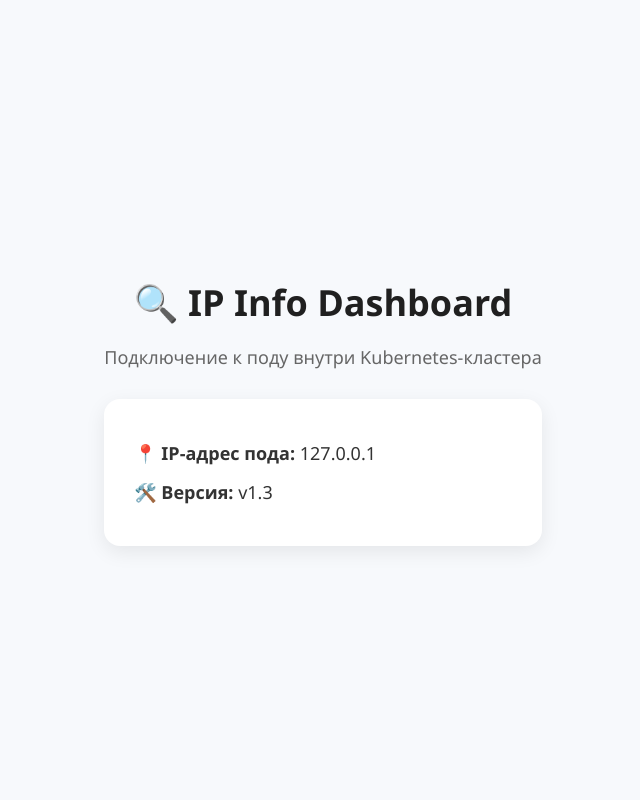
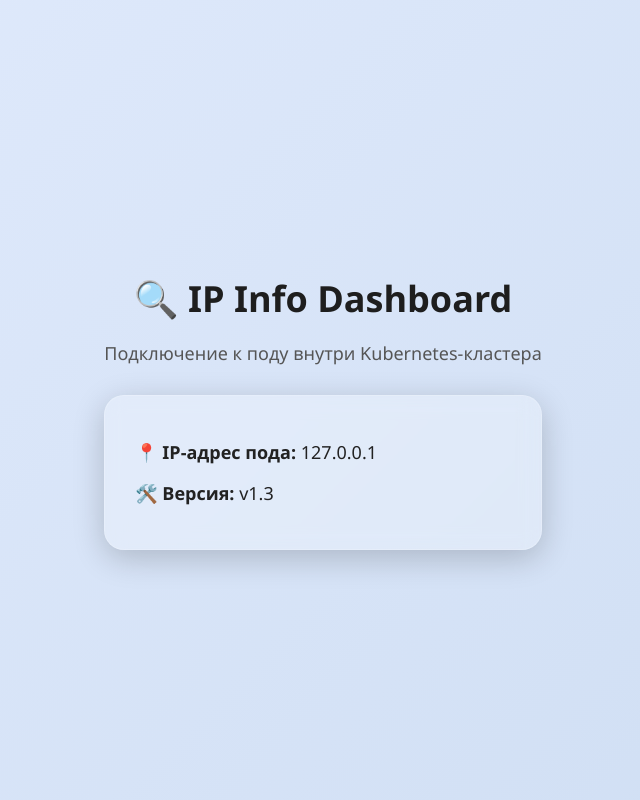
Before and after one commit to Eugeneowner/AppFinalProjectDevOps, a Flask app: page / in a window 1280 px wide. Shown: the whole page, without its empty margins (317-957 px from the left). Run offline with Flask 3, Linux system fonts and the light colour scheme.

Commit message:
Version 1.6 app

```diff
--- a/app/static/style.css
+++ b/app/static/style.css
@@ -2,11 +2,12 @@ body {
   margin: 0;
   padding: 0;
   font-family: 'Segoe UI', sans-serif;
-  background-color: #f7f9fc;
+  background: linear-gradient(135deg, #e0eafc, #cfdef3);
+  min-height: 100vh;
   display: flex;
   justify-content: center;
   align-items: center;
-  height: 100vh;
+  transition: background 0.5s ease;
 }
 
 .wrapper {
@@ -17,27 +18,44 @@ body {
 
 h1 {
   font-size: 36px;
-  margin-bottom: 8px;
-  color: #202020;
+  margin-bottom: 10px;
+  color: #1e1e1e;
 }
 
 .subtitle {
   font-size: 18px;
-  color: #666;
+  color: #555;
   margin-bottom: 30px;
 }
 
 .info-card {
-  background-color: #fff;
-  border-radius: 16px;
+  background: rgba(255, 255, 255, 0.25);
+  border-radius: 20px;
   padding: 30px;
-  box-shadow: 0 6px 20px rgba(0, 0, 0, 0.08);
+  box-shadow: 0 8px 32px rgba(0, 0, 0, 0.2);
+  backdrop-filter: blur(10px);
+  -webkit-backdrop-filter: blur(10px);
+  border: 1px solid rgba(255, 255, 255, 0.18);
+  color: #222;
   font-size: 18px;
   line-height: 1.6;
-  color: #333;
   text-align: left;
 }
 
 .info-card p {
-  margin: 10px 0;
+  margin: 12px 0;
 }
+
+.night {
+  background: linear-gradient(135deg, #0f2027, #203a43, #2c5364);
+}
+
+.night .info-card {
+  background: rgba(255, 255, 255, 0.08);
+  color: #e0e0e0;
+  border: 1px solid rgba(255, 255, 255, 0.12);
+}
+
+.night h1, .night .subtitle {
+  color: #eee;
+}
--- /dev/null
+++ b/app/static/theme.js
@@ -0,0 +1,8 @@
+window.onload = function () {
+  const hour = new Date().getHours();
+  const isNight = hour < 6 || hour > 18;
+
+  if (isNight) {
+    document.body.classList.add('night');
+  }
+};
--- a/app/templates/index.html
+++ b/app/templates/index.html
@@ -1,8 +1,8 @@
 <!DOCTYPE html>
 <html lang="en">
 <head>
-  <meta charset="UTF-8">
-  <title>IP Info</title>
+  <meta charset="UTF-8" />
+  <title>IP Info Dashboard</title>
   <link rel="stylesheet" href="{{ url_for('static', filename='style.css') }}">
 </head>
 <body>
@@ -15,5 +15,7 @@
       <p><strong>🛠️ Версия:</strong> {{ version }}</p>
     </div>
   </div>
+
+  <script src="{{ url_for('static', filename='theme.js') }}"></script>
 </body>
 </html>
```
